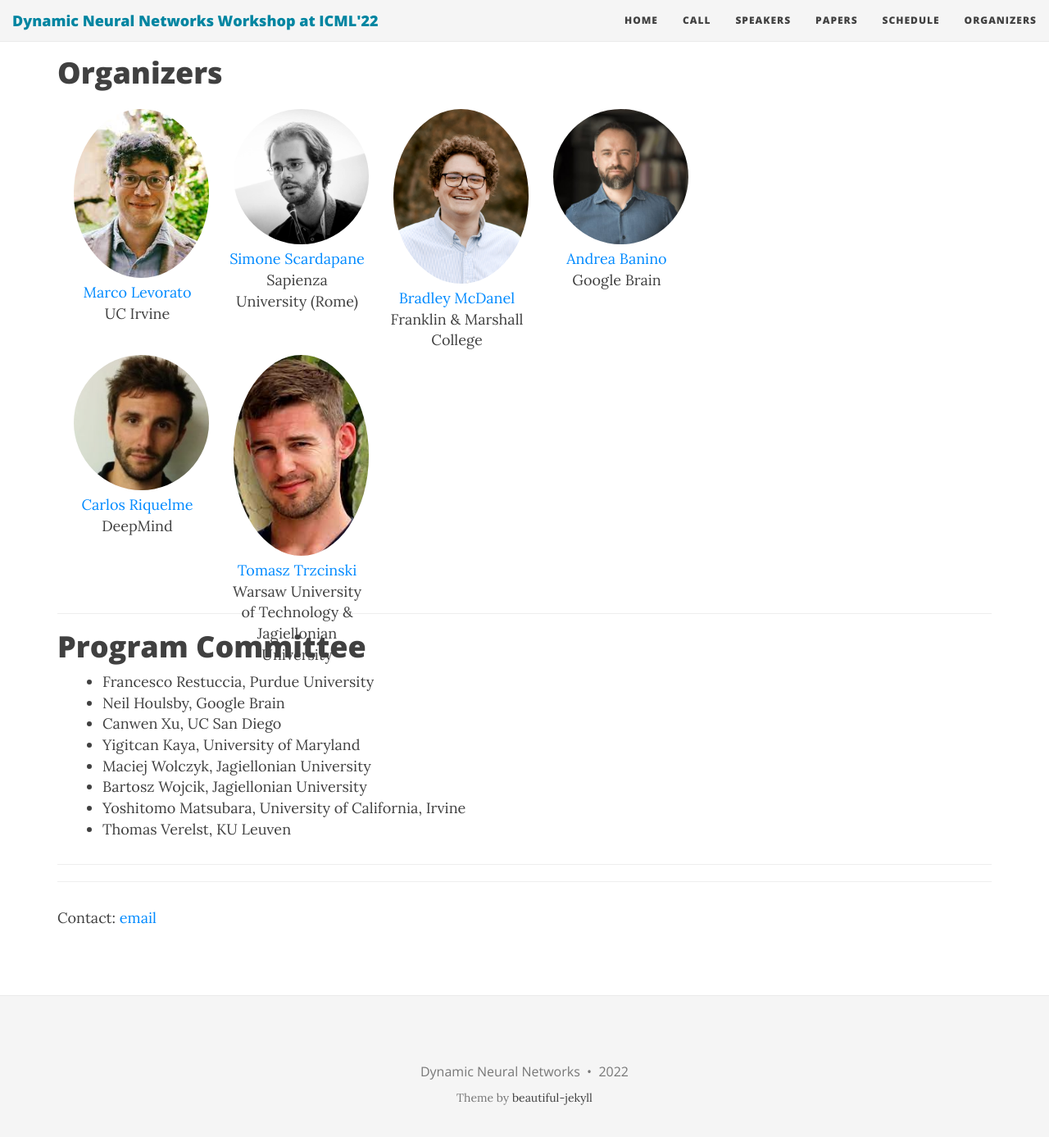
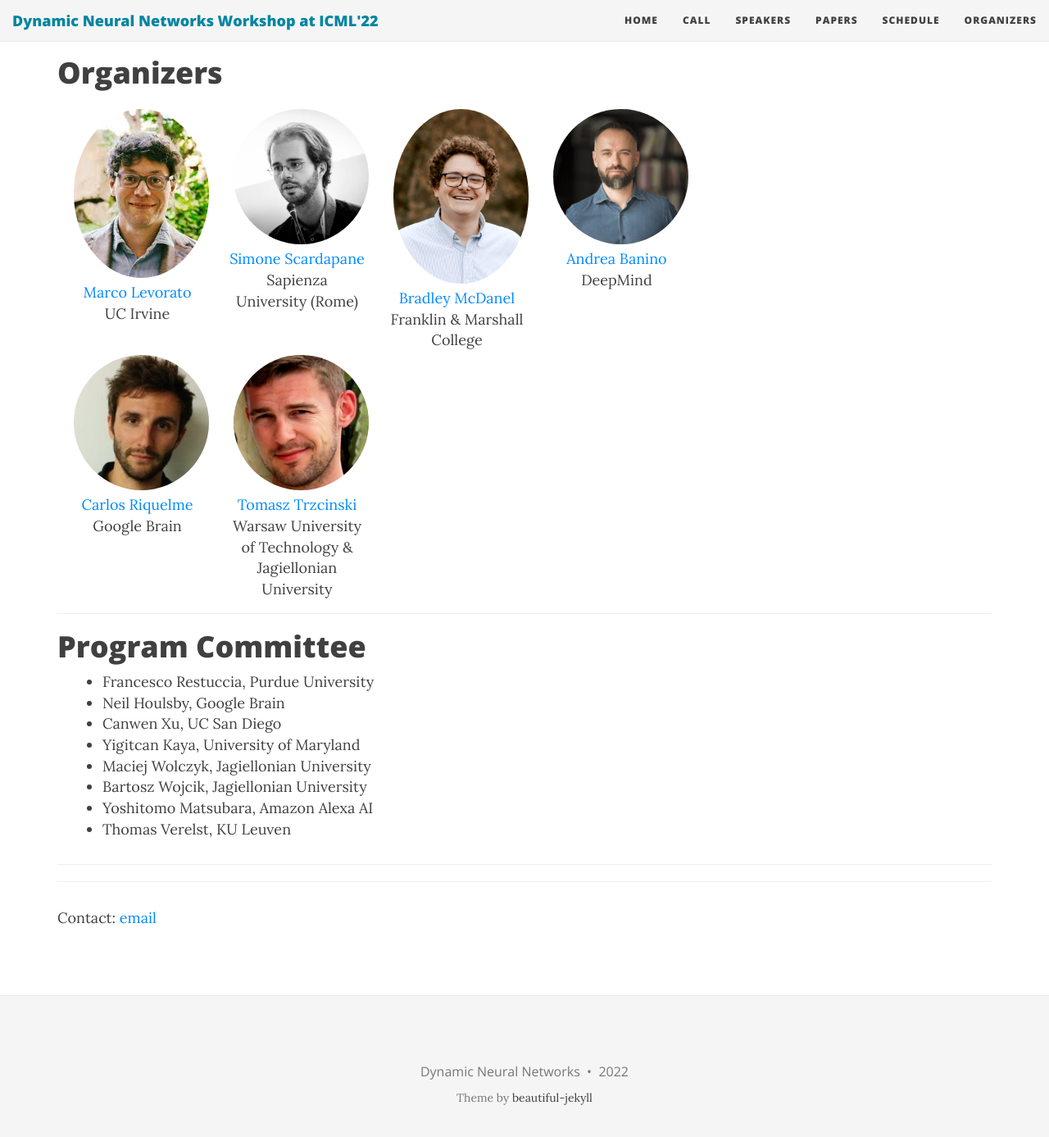
Before and after one commit to dynn-icml2022/dynn-icml2022.github.io, a Jekyll site: the page built from index.md, in a window 1280 px wide and 1400 px high, scrolled down 1536 px. Shown: the top 1387 px of the window at 82% size. Built offline with Jekyll 4.4.1, drawn with Linux system fonts in a browser that asks for light colours; nearby versions of some CDN libraries.

```diff
--- a/_data/organizers.yml
+++ b/_data/organizers.yml
@@ -16,12 +16,12 @@ McDanel:
 Banino:
   name: "Andrea Banino"
   url: "https://scholar.google.com/citations?hl=en&user=QD-sf3IAAAAJ/"
-  affiliation: "Google Brain"
+  affiliation: "DeepMind"
   img: "banino.jpg"
 Riquelme:
   name: "Carlos Riquelme"
   url: "https://rikel.github.io/"
-  affiliation: "DeepMind"
+  affiliation: "Google Brain"
   img: "riquelme.png"
 Trzcinski:
   name: "Tomasz Trzcinski"
--- a/_data/pc.yml
+++ b/_data/pc.yml
@@ -5,5 +5,5 @@ people: [
 "Yigitcan Kaya, University of Maryland",
 "Maciej Wolczyk, Jagiellonian University",
 "Bartosz Wojcik, Jagiellonian University ",
-"Yoshitomo Matsubara, University of California, Irvine",
+"Yoshitomo Matsubara, Amazon Alexa AI",
 "Thomas Verelst, KU Leuven"]
```
Also changed, not shown: img/trzcinski.jpg.
